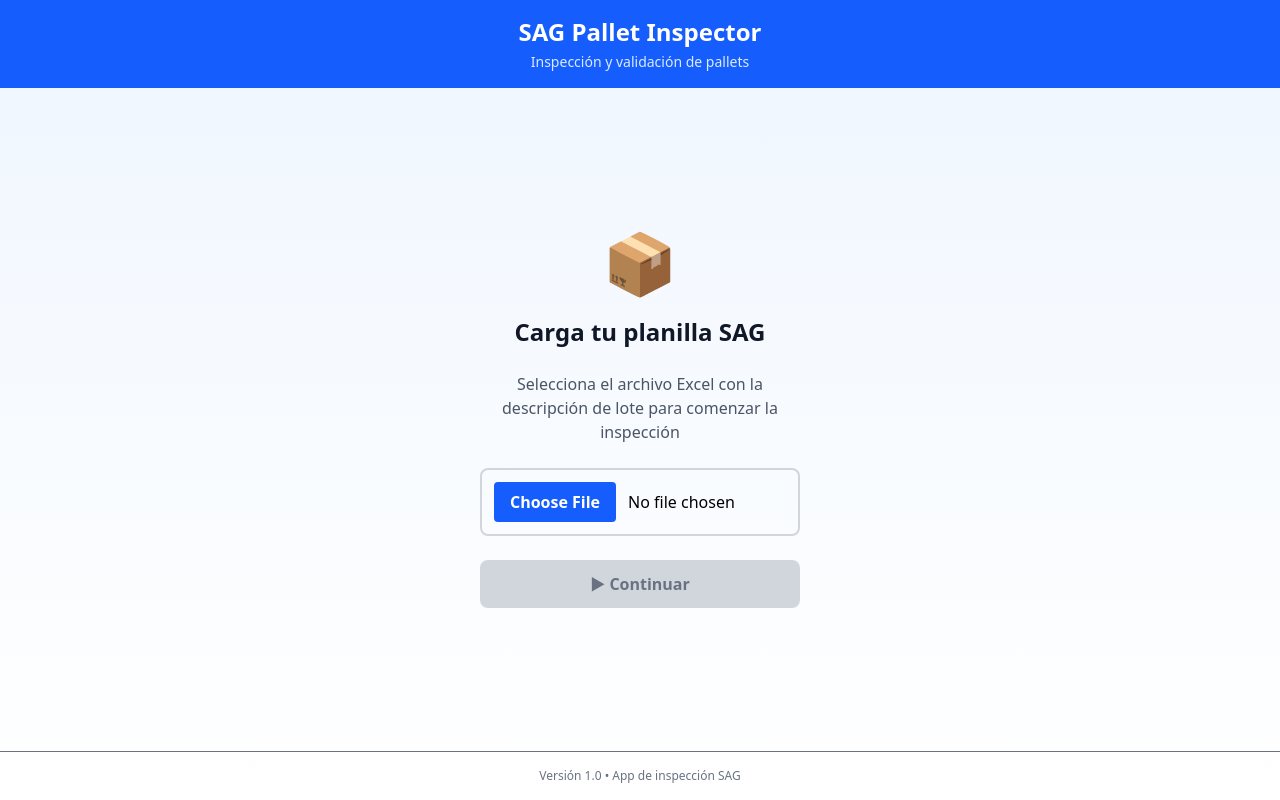
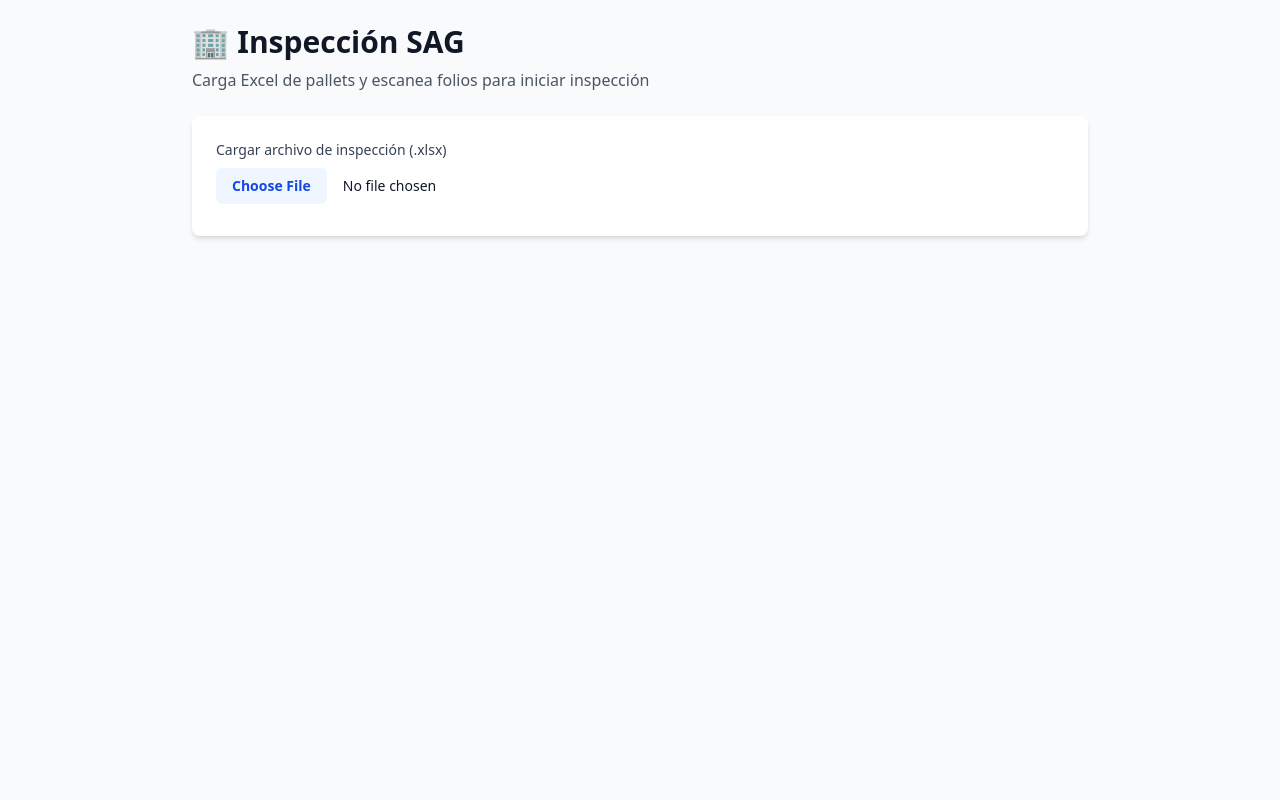
Before and after one commit to brayanDRONE/proyecto_pda, a React (Vite) app in the folder app/: page / in a window 1280 px wide. Built offline with nearby package versions, Linux system fonts and the light colour scheme.

Commit message:
Fix HomePage JSX and add debug-scanner link

```diff
--- a/app/src/pages/HomePage.jsx
+++ b/app/src/pages/HomePage.jsx
@@ -1,301 +1,160 @@
-import { useState } from 'react'
+import { useState, useEffect } from 'react'
 import { useNavigate } from 'react-router-dom'
 import { useLoteStore } from '../store/useLoteStore'
+import WedgeScanner from '../components/WedgeScanner'
+import AlertBanner from '../components/AlertBanner'
 import { parsearExcelSAG } from '../utils/excelParser'
-import AlertBanner from '../components/AlertBanner'
-import WedgeScanner from '../components/WedgeScanner'
 
-/**
- * Página de inicio: carga de archivo Excel + escaneo directo de folio
- * Flujo mejorado:
- * 1. Usuario carga Excel
- * 2. WedgeScanner se activa
- * 3. Usuario escanea folio físico
- * 4. Sistema navega automáticamente a ese folio
- */
 export default function HomePage() {
   const navigate = useNavigate()
-  const cargarLote = useLoteStore(state => state.cargarLote)
-  const obtenerResumenFolios = useLoteStore(state => state.obtenerResumenFolios)
-  const iniciarRevision = useLoteStore(state => state.iniciarRevision)
-  const resetear = useLoteStore(state => state.resetear)
-  const foliosRevisados = useLoteStore(state => state.foliosRevisados)
-  const obtenerReporteConsolidado = useLoteStore(state => state.obtenerReporteConsolidado)
+  const {
+    cargarLote,
+    obtenerResumenFolios,
+    iniciarRevision,
+    foliosRevisados,
+    resetear,
+    obtenerReporteConsolidado
+  } = useLoteStore()
 
-  const [archivos, setArchivos] = useState(null)
-  const [cargando, setCargando] = useState(false)
-  const [error, setError] = useState(null)
-  const [éxito, setÉxito] = useState(false)
   const [archivoYaCargado, setArchivoYaCargado] = useState(false)
+  const [folioEnRevision, setFolioEnRevision] = useState(null)
   const [mensajeFolio, setMensajeFolio] = useState('')
-  const [folioEnRevision, setFolioEnRevision] = useState(null)
-  const lotes = useLoteStore(state => state.lotes)
 
-  const manejarSeleccionArchivo = (e) => {
-    const archivo = e.target.files?.[0]
-    if (!archivo) return
-
-    setArchivos(archivo)
-    setError(null)
-    setÉxito(false)
-  }
-
-
-
-  const manejarCarga = async () => {
-    if (!archivos) {
-      setError('Por favor selecciona un archivo Excel')
-      return
-    }
-
-    setCargando(true)
-    setError(null)
+  const handleFileUpload = async (event) => {
+    const file = event.target.files[0]
+    if (!file) return
 
     try {
-      // Parsear el Excel
-      const loteParsado = await parsearExcelSAG(archivos)
-
-      // Validar que tenga folios
-      const numFolios = Object.keys(loteParsado).length
-      if (numFolios === 0) {
-        throw new Error('El archivo no contiene folios válidos')
-      }
-
-      // Cargar en el store
-      cargarLote(loteParsado)
-      setÉxito(true)
+      const datos = await parsearExcelSAG(file)
+      cargarLote(datos)
       setArchivoYaCargado(true)
-      setMensajeFolio('✓ Archivo cargado. Ahora escanea el folio del pallet...')
-
-      // No navegar, dejar que el usuario escanee el folio
-    } catch (err) {
-      console.error('Error cargando archivo:', err)
-      setError(err.message || 'Error al procesar el archivo Excel')
-    } finally {
-      setCargando(false)
+      setMensajeFolio('')
+    } catch (error) {
+      setMensajeFolio(`Error: ${error.message}`)
     }
   }
 
-  // Procesar escaneo del folio
-  const procesarEscaneoFolio = (contenidoEscaneado) => {
-    try {
-      // El folio viene escaneado del código de barras/QR
-      const folioEscaneado = contenidoEscaneado.trim()
-
-      if (!folioEscaneado) {
-        setMensajeFolio('Error: folio vacío')
-        return false
-      }
-
-      // Obtener los folios cargados
-      const folios = obtenerResumenFolios()
-      const folioEncontrado = folios.find(f =>
-        f.folio.toLowerCase() === folioEscaneado.toLowerCase()
+  const procesarEscaneoFolio = (folioEscaneado) => {
+    const resumen = obtenerResumenFolios()
+    const folioEncontrado = resumen.find(
+      (f) => f.folio.toString() === folioEscaneado.trim()
     )
 
-      if (!folioEncontrado) {
-        setMensajeFolio(`⚠️ Folio ${folioEscaneado} no encontrado en el archivo`)
-        return false
-      }
-
-      // Marcar folio en revisión (verde)
+    if (folioEncontrado) {
       setFolioEnRevision(folioEncontrado.folio)
-      setMensajeFolio(`✓ Folio ${folioEscaneado} encontrado! Iniciando revisión...`)
       iniciarRevision(folioEncontrado.folio)
-
-      // Navegar después de 800ms para que vea el mensaje en verde
-      setTimeout(() => {
+      setMensajeFolio('')
+      // Navegar a detalle
       navigate(`/folio/${folioEncontrado.folio}/detail`)
-      }, 800)
-
-      return true
-    } catch (error) {
-      console.error('Error procesando escaneo:', error)
-      setMensajeFolio('Error al procesar escaneo del folio')
-      return false
+    } else {
+      setMensajeFolio(`❌ Folio no encontrado: ${folioEscaneado}`)
     }
   }
 
+  const resumen = obtenerResumenFolios()
+  const hayFoliosRevisados = foliosRevisados && foliosRevisados.length > 0
+
   return (
-    <div className="min-h-screen bg-gradient-to-b from-blue-50 to-white flex flex-col">
+    <div className="min-h-screen bg-gray-50 py-6 px-4 sm:px-6 lg:px-8">
+      <div className="max-w-4xl mx-auto">
         {/* Header */}
-      <div className="bg-blue-600 text-white p-4 text-center">
-        <h1 className="text-2xl font-bold">SAG Pallet Inspector</h1>
-        <p className="text-sm text-blue-100 mt-1">Inspección y validación de pallets</p>
+        <div className="mb-6">
+          <h1 className="text-3xl font-bold text-gray-900 mb-2">
+            🏢 Inspección SAG
+          </h1>
+          <p className="text-gray-600">
+            Carga Excel de pallets y escanea folios para iniciar inspección
+          </p>
         </div>
 
-      {/* Contenido */}
-      <div className="flex-1 flex flex-col items-center justify-center p-4 gap-6 overflow-y-auto">
-        {!archivoYaCargado ? (
-          <>
-            {/* Sección de carga de archivo */}
-            {/* Ícono */}
-            <div className="text-6xl">📦</div>
-
-            {/* Título */}
-            <h2 className="text-2xl font-bold text-gray-900 text-center">
-              Carga tu planilla SAG
-            </h2>
-
-            {/* Descripción */}
-            <p className="text-gray-600 text-center max-w-xs">
-              Selecciona el archivo Excel con la descripción de lote para comenzar la inspección
-            </p>
-
-            {/* Input de archivo */}
-            <div className="w-full max-w-xs">
+        {/* File Upload Section */}
+        <div className="bg-white rounded-lg shadow-md p-6 mb-6">
           <label className="block">
+            <span className="text-sm font-medium text-gray-700 mb-2 block">
+              Cargar archivo de inspección (.xlsx)
+            </span>
             <input
               type="file"
               accept=".xlsx,.xls"
-                  onChange={manejarSeleccionArchivo}
-                  disabled={cargando}
-                  className="w-full p-3 border-2 border-gray-300 rounded-lg
-                             file:mr-3 file:py-2 file:px-4 file:rounded
-                             file:bg-blue-600 file:text-white file:font-semibold
-                             file:border-0 file:cursor-pointer
-                             hover:border-blue-400 disabled:opacity-50 disabled:cursor-not-allowed"
+              onChange={handleFileUpload}
+              className="block w-full text-sm text-gray-900
+                         file:mr-4 file:py-2 file:px-4
+                         file:rounded-md file:border-0
+                         file:text-sm file:font-semibold
+                         file:bg-blue-50 file:text-blue-700
+                         hover:file:bg-blue-100
+                         cursor-pointer"
+              style={{ minHeight: '44px' }}
             />
           </label>
-              {archivos && (
-                <p className="text-xs text-gray-600 mt-2">
-                  📄 {archivos.name}
-                </p>
-              )}
         </div>
 
+        {/* Messages */}
+        {mensajeFolio && <AlertBanner message={mensajeFolio} type="error" />}
 
-
-            {/* Alertas */}
-            {error && (
-              <AlertBanner tipo="error" mensaje={error} visible={true} />
-            )}
-            {éxito && (
-              <AlertBanner tipo="success" mensaje="Archivo cargado correctamente" visible={true} />
-            )}
-
-            {/* Botón de carga */}
-            <button
-              onClick={manejarCarga}
-              disabled={!archivos || cargando}
-              className={`
-                w-full max-w-xs py-3 px-4 rounded-lg font-semibold text-base
-                transition-all duration-200 active:scale-95
-                ${
-                  archivos && !cargando
-                    ? 'bg-blue-600 text-white hover:bg-blue-700'
-                    : 'bg-gray-300 text-gray-500 cursor-not-allowed'
-                }
-              `}
-              style={{ minHeight: '48px' }}
+        {/* File Loaded Content */}
+        {archivoYaCargado && (
+          <div className="space-y-6">
+            {/* Resumen de Folios */}
+            <div className="bg-white rounded-lg shadow-md p-6">
+              <h2 className="text-xl font-semibold text-gray-900 mb-4">
+                📋 Folios a Inspeccionar
+              </h2>
+              <div className="grid grid-cols-1 md:grid-cols-2 gap-4 mb-6">
+                {resumen.map((folio) => (
+                  <div
+                    key={folio.folio}
+                    className={`p-4 rounded-lg border-2 cursor-pointer transition-all ${
+                      folioEnRevision === folio.folio
+                        ? 'border-green-500 bg-green-50'
+                        : 'border-gray-300 bg-gray-50 hover:border-gray-400'
+                    }`}
+                    onClick={() => {
+                      setFolioEnRevision(folio.folio)
+                      iniciarRevision(folio.folio)
+                      navigate(`/folio/${folio.folio}/detail`)
+                    }}
                   >
-              {cargando ? (
-                <span className="flex items-center justify-center gap-2">
-                  <span className="animate-spin">⌛</span> Cargando...
-                </span>
-              ) : (
-                '▶ Continuar'
-              )}
-            </button>
-          </>
-        ) : (
-          <>
-            {/* Sección después de cargar: Resumen de folios + Escaneo */}
-            <h2 className="text-2xl font-bold text-gray-900 text-center">
-              Escanea el folio del pallet
-            </h2>
-
-            {/* Resumen de folios cargados */}
-            <div className="w-full max-w-2xl bg-white p-4 rounded-lg shadow-sm border border-gray-200">
-              <h3 className="font-semibold text-gray-900 mb-3">
-                📊 Folios cargados ({Object.keys(lotes).length})
-              </h3>
-
-              <div className="grid gap-2 max-h-48 overflow-y-auto">
-                {Object.values(lotes).map((folio, idx) => {
-                  const totalCajas = folio.lineas.reduce((sum, l) => sum + l.cajasDeclaradas, 0)
-                  const esEnRevision = folioEnRevision === folio.folio
-
-                  return (
-                    <div
-                      key={idx}
-                      className={`
-                        p-3 rounded-lg border-2 transition-all
-                        ${
-                          esEnRevision
-                            ? 'bg-success bg-opacity-10 border-success text-success'
-                            : 'bg-gray-50 border-gray-200 text-gray-700'
-                        }
-                      `}
-                    >
-                      <div className="flex justify-between items-center">
-                        <div>
-                          <p className="font-bold">{folio.folio}</p>
-                          <p className="text-xs">
-                            {folio.lineas.length} productor{folio.lineas.length !== 1 ? 'es' : ''}
-                          </p>
+                    <div className="font-bold text-gray-900">
+                      Folio: {folio.folio}
                     </div>
-                        <div className="text-right">
-                          <p className="font-semibold">{totalCajas}</p>
-                          <p className="text-xs">cajas</p>
+                    <div className="text-sm text-gray-600 mt-1">
+                      Productores: {folio.productores}
                     </div>
-                        {esEnRevision && (
-                          <span className="text-lg ml-2">✓</span>
-                        )}
+                    <div className="text-sm text-gray-600">
+                      Cajas: {folio.cajas}
                     </div>
                   </div>
-                  )
-                })}
+                ))}
               </div>
 
-              {/* Totales */}
-              <div className="mt-3 pt-3 border-t border-gray-200">
-                <div className="flex justify-between text-sm font-semibold text-gray-900">
-                  <span>Total de folios:</span>
-                  <span>{Object.keys(lotes).length}</span>
-                </div>
-                <div className="flex justify-between text-sm font-semibold text-gray-900 mt-1">
-                  <span>Total de cajas:</span>
-                  <span>
-                    {Object.values(lotes).reduce((sum, f) =>
-                      sum + f.lineas.reduce((s, l) => s + l.cajasDeclaradas, 0), 0
-                    )}
-                  </span>
-                </div>
+              {/* Folio Scanning */}
+              <div className="bg-blue-50 border border-blue-200 rounded-lg p-4 mb-4">
+                <p className="text-sm text-blue-800 font-medium mb-3">
+                  🔫 Escanea el folio para comenzar
+                </p>
+                <WedgeScanner onData={procesarEscaneoFolio} />
               </div>
             </div>
 
-            {/* WedgeScanner */}
-            <div className="w-full max-w-xs">
-              <WedgeScanner
-                onScanComplete={procesarEscaneoFolio}
-                isActive={true}
-              />
-            </div>
-
-            {/* Mensaje de estado del folio */}
-            {mensajeFolio && (
-              <AlertBanner
-                tipo={
-                  mensajeFolio.includes('⚠️') ? 'warning' :
-                  mensajeFolio.includes('✓') ? 'success' :
-                  'info'
-                }
-                mensaje={mensajeFolio}
-                visible={true}
-              />
-            )}
-
-            {/* Sección de folios revisados - mostrar cuando hay revisiones */}
-            {foliosRevisados.length > 0 && (
-              <div className="w-full max-w-2xl bg-green-50 border border-green-300 rounded-lg p-4">
-                <h3 className="font-semibold text-green-900 mb-2">
-                  ✓ Folios revisados ({foliosRevisados.length})
+            {/* Folios Revisados Section */}
+            {hayFoliosRevisados && (
+              <div className="bg-green-50 rounded-lg shadow-md p-6 border-2 border-green-200">
+                <h3 className="text-lg font-semibold text-green-900 mb-3">
+                  ✅ Folios Revisados ({foliosRevisados.length})
                 </h3>
-                <div className="flex flex-wrap gap-2 mb-3">
-                  {foliosRevisados.map(fol => (
-                    <div key={fol.folioId} className="bg-green-100 text-green-800 px-3 py-1 rounded text-sm font-semibold">
-                      {fol.folioId}
+                <div className="space-y-2 mb-4">
+                  {foliosRevisados.map((rev) => (
+                    <div
+                      key={rev.folioId}
+                      className="flex justify-between items-center bg-white rounded p-3 border border-green-200"
+                    >
+                      <span className="font-medium text-green-900">
+                        Folio {rev.folioId}
+                      </span>
+                      <span className="text-sm text-green-700">
+                        {rev.cajasEscaneadas.length} cajas escaneadas
+                      </span>
                     </div>
                   ))}
                 </div>
@@ -305,7 +164,6 @@
                 <button
                   onClick={() => {
                     const reporte = obtenerReporteConsolidado()
-                    // Guardar reporte en store o pasar por navegación
                     navigate('/report', { state: { reporte } })
                   }}
                   className="w-full py-2 px-4 bg-success text-white rounded-lg
@@ -318,8 +176,8 @@
               </div>
             )}
 
-            {/* Botones de acción */}
-            <div className="w-full max-w-xs space-y-2">
+            {/* Action Buttons */}
+            <div className="w-full space-y-2">
               <button
                 onClick={() => navigate('/folios')}
                 className="w-full py-2 px-4 bg-gray-200 text-gray-800 rounded-lg
@@ -342,16 +200,21 @@
                            transition-all duration-200 active:scale-95"
                 style={{ minHeight: '44px' }}
               >
-                ← Cargar otro archivo
+                🔄 Nueva Inspección
+              </button>
+
+              <button
+                onClick={() => navigate('/debug-scanner')}
+                className="w-full py-2 px-4 bg-yellow-100 text-yellow-800 rounded-lg
+                           font-semibold text-sm hover:bg-yellow-200
+                           transition-all duration-200 active:scale-95"
+                style={{ minHeight: '44px' }}
+              >
+                🔧 Debug Scanner
               </button>
             </div>
-          </>
+          </div>
         )}
-      </div>
-
-      {/* Footer */}
-      <div className="p-4 text-center text-xs text-gray-500 border-t">
-        <p>Versión 1.0 • App de inspección SAG</p>
       </div>
     </div>
   )
```
Lines whose indentation alone changed are shown as unchanged.
